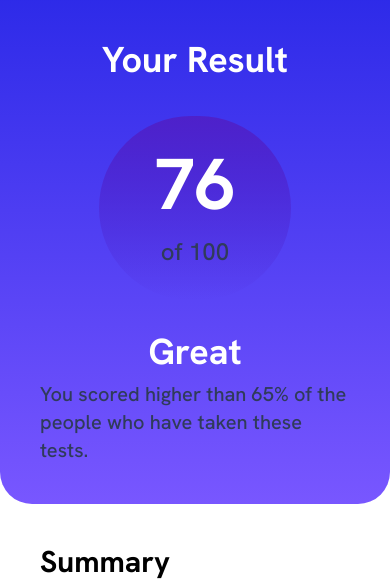
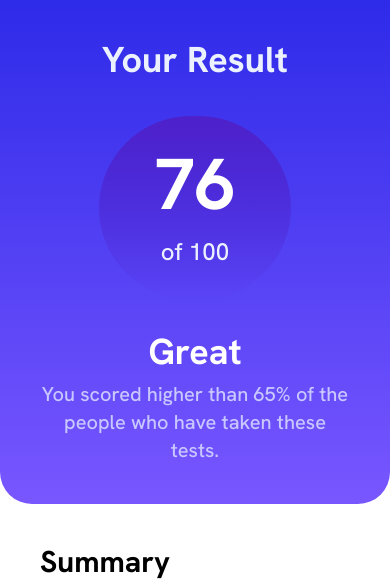
Before and after one commit to Samir-sht/result-summary-card, a website: page index.html in a window 390 px wide. Shown: the top 585 px of the page. Drawn offline with Linux system fonts and the light colour scheme.

Commit message:
updated readme.md

```diff
--- a/index.html
+++ b/index.html
@@ -39,19 +39,19 @@
           <div
             class="relative content-left bg-gradient-to-b from-Lightroyalblue to-Lightslateblue flex flex-col items-center justify-center p-10 gap-8 rounded-b-[32px] md:rounded-b-[32px] lg:rounded-[32px]"
           >
-            <h4 class="text-4xl font-bold mb-1 text-White">Your Result</h4>
+            <h4 class="text-4xl font-bold mb-1 text-Paleblue">Your Result</h4>
             <div
               class="bg-gradient-to-b from-Violetblue to-Persianblue grid place-items-center w-[12rem] py-8 rounded-full ring-inset"
             >
               <p class="text-7xl font-bold text-White text-center mb-4">76</p>
-              <p class="text-2xl text-Darkgrayblue font-medium">of 100</p>
+              <p class="text-2xl text-Paleblue font-medium">of 100</p>
             </div>
             <div>
               <h3 class="text-4xl text-White text-center font-bold mb-2">
                 Great
               </h3>
               <p
-                class="text-xl font-normal text-Darkgrayblue mx-auto md:text-center md:text-Lightlavender"
+                class="text-xl text-center font-normal text-Lightlavender mx-auto md:text-center md:text-Lightlavender"
               >
                 You scored higher than 65% of the people who have taken these
                 tests.
```
Also changed, not shown: dist/output.css.
